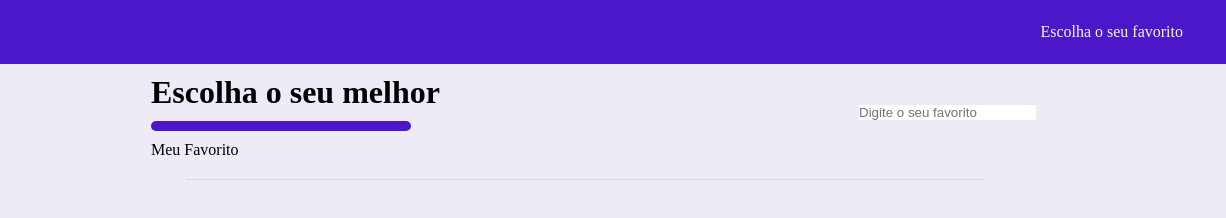
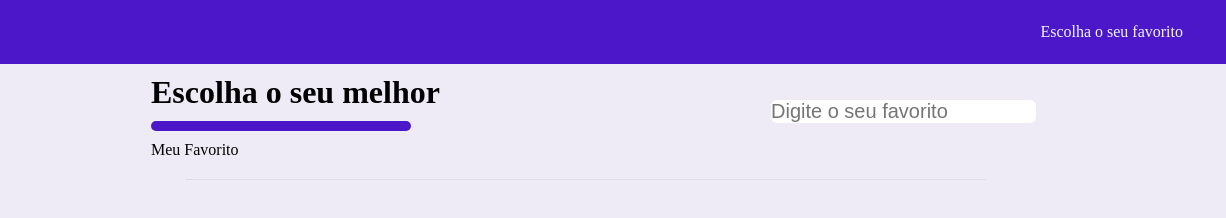
Before and after one commit to Paulo-Borges/pokemonDev, a website: page index.html in a window 1280 px wide. Shown: the top 218 px of the page, 54-1280 px from the left. Drawn offline with Linux system fonts and the light colour scheme; no server answers.

Commit message:
Update styles.css
Aumentei o input..

```diff
--- a/styles.css
+++ b/styles.css
@@ -72,6 +72,8 @@ body {
 
 .filtro {
     outline: none;
+    font-size: 20px;
+    border-radius: 6px;
     border: none;
     cursor: pointer;
 }
```
